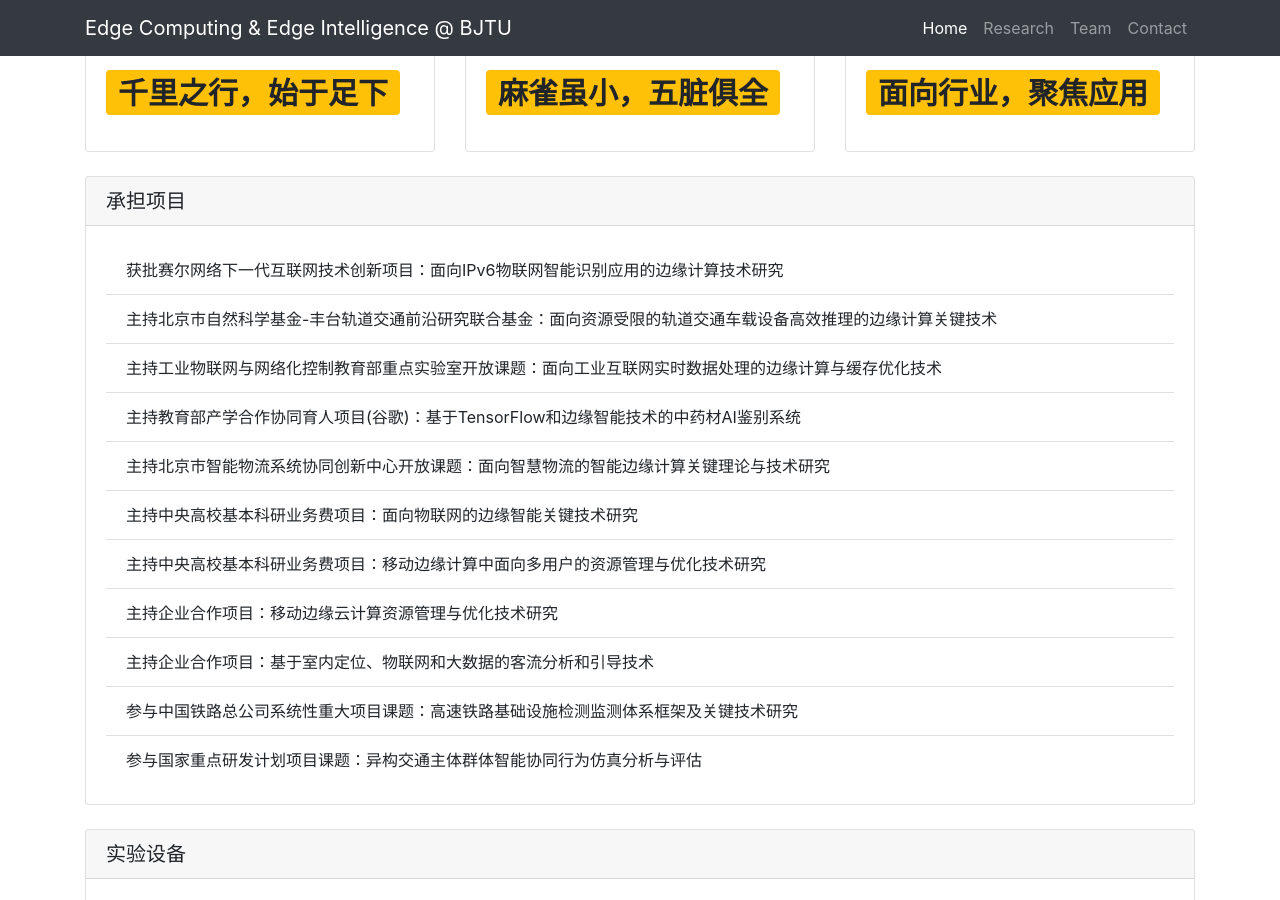
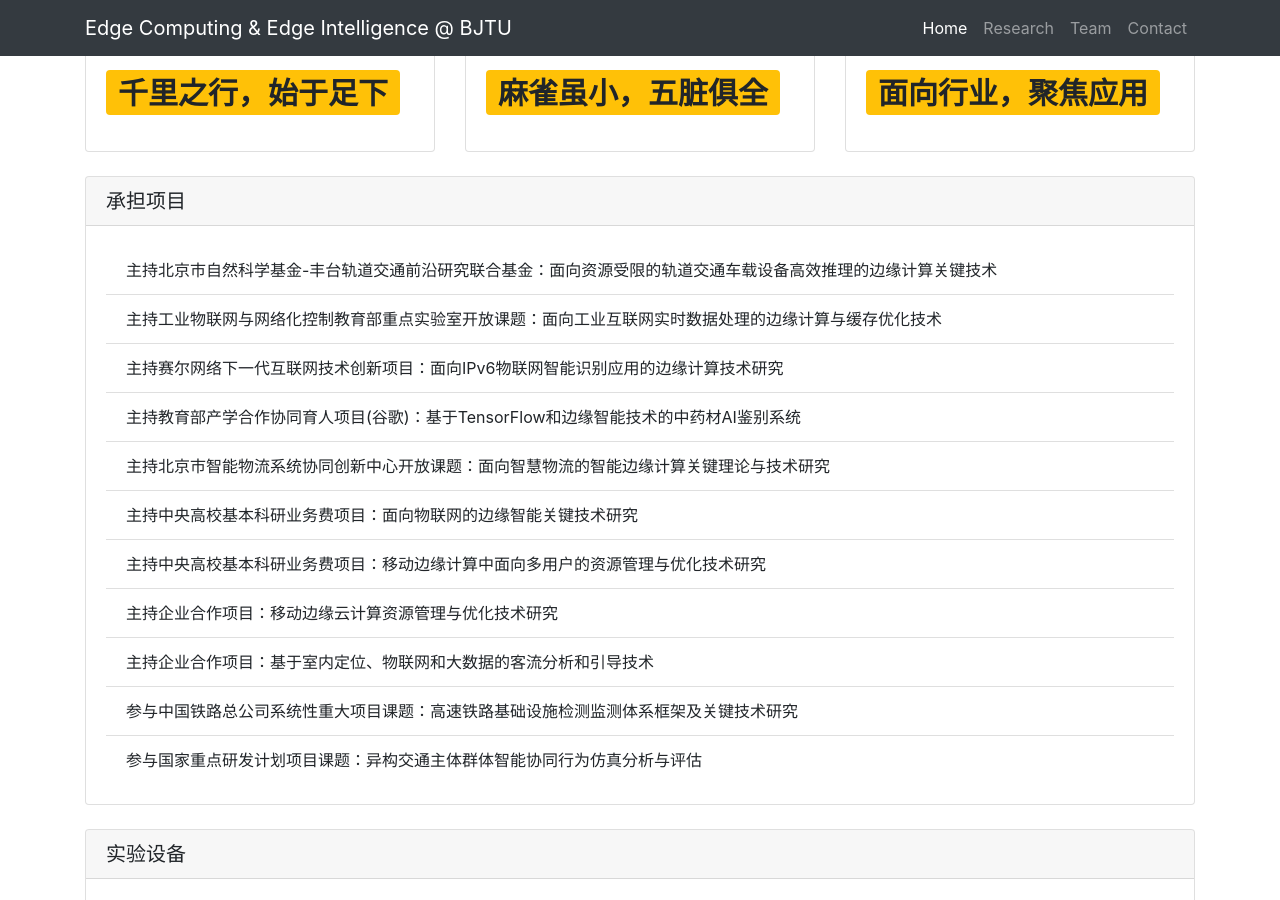
Before and after one commit to fangvv/Homepage, a Jekyll site: the page Edgecomp/index.html, which Jekyll copies as it is, in a window 1280 px wide and 900 px high, scrolled down 1203 px. Built offline with Jekyll 4.4.1, drawn with Linux system fonts in a browser that asks for light colours; comment, search, counter and statistics services are not loaded.

Commit message:
Signed-off-by: fangvv <fangvv@gmail.com>

```diff
--- a/Edgecomp/index.html
+++ b/Edgecomp/index.html
@@ -86,9 +86,9 @@
   <h5 class="card-header">承担项目</h5>
   <div class="card-body">
     <ul class="list-group list-group-flush">
-      <li class="list-group-item">获批赛尔网络下一代互联网技术创新项目：面向IPv6物联网智能识别应用的边缘计算技术研究</li>
       <li class="list-group-item">主持北京市自然科学基金-丰台轨道交通前沿研究联合基金：面向资源受限的轨道交通车载设备高效推理的边缘计算关键技术</li>
       <li class="list-group-item">主持工业物联网与网络化控制教育部重点实验室开放课题：面向工业互联网实时数据处理的边缘计算与缓存优化技术</li>
+      <li class="list-group-item">主持赛尔网络下一代互联网技术创新项目：面向IPv6物联网智能识别应用的边缘计算技术研究</li>
       <li class="list-group-item">主持教育部产学合作协同育人项目(谷歌)：基于TensorFlow和边缘智能技术的中药材AI鉴别系统</li>
       <li class="list-group-item">主持北京市智能物流系统协同创新中心开放课题：面向智慧物流的智能边缘计算关键理论与技术研究</li>
       <li class="list-group-item">主持中央高校基本科研业务费项目：面向物联网的边缘智能关键技术研究</li>
```
